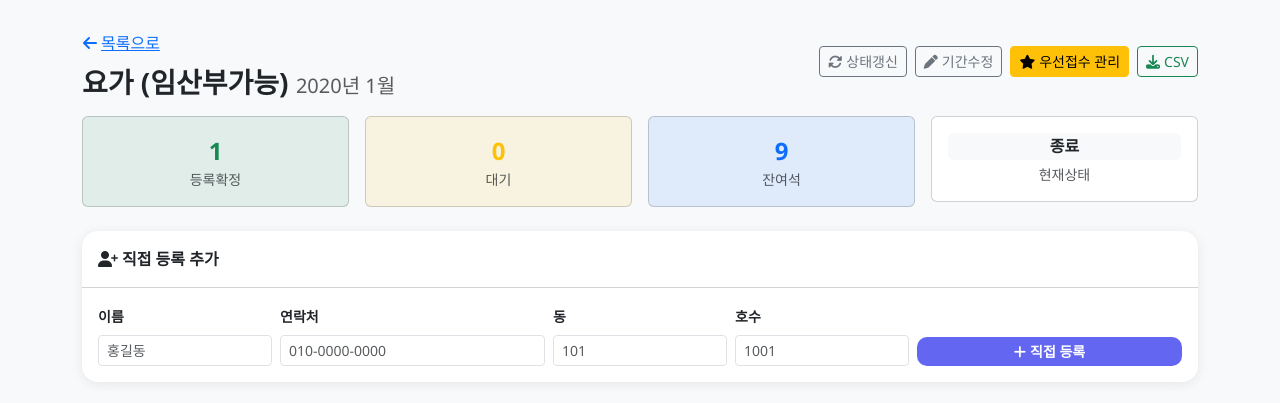
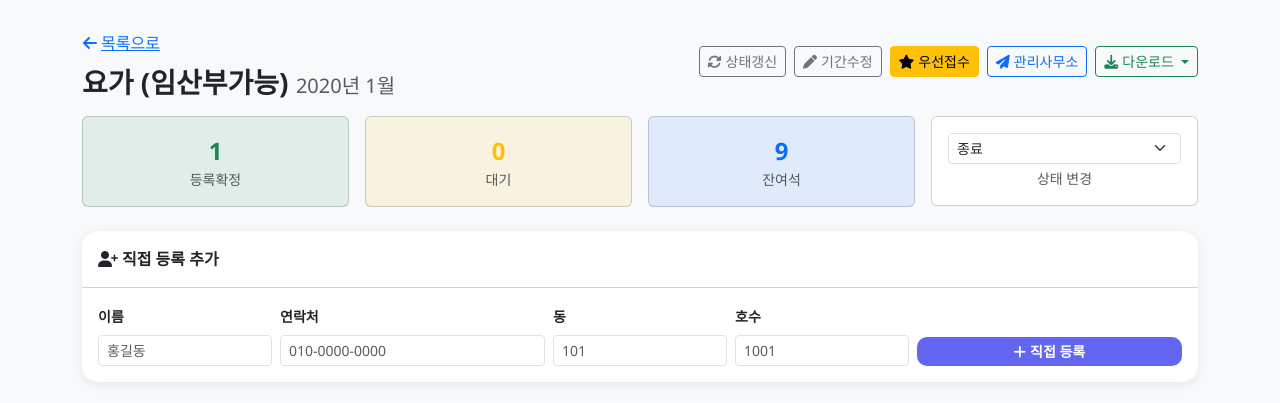
Before and after one commit to parkran-gx/gx-booking, a Django app: page /enrollments/admin/1/ in a window 1280 px wide. Shown: the part 56-459 px from the top of the page. Run offline with Django 4.2, Linux system fonts and the light colour scheme; a user stored in the database is signed in; data comes from the database, SQL or seed files in the repository; tables that the repository leaves empty hold one stand-in row (values such as "Sample post").

Commit message:
feat: xlsx다운로드·상태수동변경·관리 UI 개선

```diff
--- a/apps/enrollments/templates/enrollments/admin_detail.html
+++ b/apps/enrollments/templates/enrollments/admin_detail.html
@@ -11,7 +11,7 @@
       <span class="text-muted fw-normal fs-5">{{ period.year }}년 {{ period.month }}월</span>
     </h3>
   </div>
-  <div class="d-flex gap-2">
+  <div class="d-flex gap-2 flex-wrap justify-content-end">
     <a href="/enrollments/admin/{{ period.id }}/sync-status/" class="btn btn-sm btn-outline-secondary">
       <i class="fa-solid fa-rotate me-1"></i>상태갱신
     </a>
@@ -19,11 +19,33 @@
       <i class="fa-solid fa-pen me-1"></i>기간수정
     </a>
     <a href="/enrollments/admin/{{ period.id }}/priority/" class="btn btn-sm btn-warning">
-      <i class="fa-solid fa-star me-1"></i>우선접수 관리
+      <i class="fa-solid fa-star me-1"></i>우선접수
     </a>
-    <a href="/enrollments/admin/{{ period.id }}/export/" class="btn btn-sm btn-outline-success">
-      <i class="fa-solid fa-download me-1"></i>CSV
+    <a href="/enrollments/admin/{{ period.id }}/office-send/" class="btn btn-sm btn-outline-primary">
+      <i class="fa-solid fa-paper-plane me-1"></i>관리사무소
     </a>
+    <div class="dropdown">
+      <button class="btn btn-sm btn-outline-success dropdown-toggle" data-bs-toggle="dropdown">
+        <i class="fa-solid fa-download me-1"></i>다운로드
+      </button>
+      <ul class="dropdown-menu dropdown-menu-end">
+        <li>
+          <a class="dropdown-item" href="/enrollments/admin/{{ period.id }}/export-xlsx/">
+            <i class="fa-solid fa-file-excel me-1 text-success"></i>Excel (xlsx)
+          </a>
+        </li>
+        <li>
+          <a class="dropdown-item" href="/enrollments/admin/{{ period.id }}/export-pdf/">
+            <i class="fa-solid fa-file-pdf me-1 text-danger"></i>PDF
+          </a>
+        </li>
+        <li>
+          <a class="dropdown-item" href="/enrollments/admin/{{ period.id }}/export/">
+            <i class="fa-solid fa-file-csv me-1 text-secondary"></i>CSV
+          </a>
+        </li>
+      </ul>
+    </div>
   </div>
 </div>
 
@@ -48,15 +70,15 @@
   </div>
   <div class="col-3">
     <div class="card text-center p-3">
-      <span class="badge fs-6
-        {% if period.status == 'priority' %}bg-warning
-        {% elif period.status == 'general' %}bg-success
-        {% elif period.status == 'closed' %}bg-danger
-        {% elif period.status == 'preparing' %}bg-secondary
-        {% else %}bg-light text-dark{% endif %}">
-        {{ period.get_status_display }}
-      </span>
-      <small class="text-muted mt-1">현재상태</small>
+      <form method="post" action="/enrollments/admin/{{ period.id }}/change-status/">
+        {% csrf_token %}
+        <select name="status" class="form-select form-select-sm mb-1" onchange="this.form.submit()">
+          {% for val, label in period.STATUS_CHOICES %}
+          <option value="{{ val }}" {% if period.status == val %}selected{% endif %}>{{ label }}</option>
+          {% endfor %}
+        </select>
+      </form>
+      <small class="text-muted">상태 변경</small>
     </div>
   </div>
 </div>
@@ -64,10 +86,10 @@
 {% if cancel_reqs %}
 <div class="alert alert-warning mb-4">
   <i class="fa-solid fa-triangle-exclamation me-1"></i>
-  <strong>변경 요청 {{ cancel_reqs.count }}건</strong>이 있습니다.
+  <strong>변경 요청 {{ cancel_reqs.count }}건</strong>
   {% for r in cancel_reqs %}
-  <div class="mt-2 small border-top pt-2">
-    {{ r.name }} ({{ r.building }}동 {{ r.unit }}호) : {{ r.cancel_message }}
+  <div class="mt-2 small border-top pt-2 d-flex justify-content-between">
+    <span>{{ r.name }} ({{ r.building }}동 {{ r.unit }}호) : {{ r.cancel_message }}</span>
     <form method="post" action="/enrollments/admin/{{ period.id }}/cancel/{{ r.id }}/" class="d-inline ms-2">
       {% csrf_token %}
       <button type="submit" class="btn btn-xs btn-danger btn-sm"
@@ -115,9 +137,7 @@
   <div class="table-responsive">
     <table class="table table-hover mb-0">
       <thead class="table-light">
-        <tr>
-          <th>번호</th><th>이름</th><th>동/호수</th><th>연락처</th><th>접수유형</th><th>등록일</th><th>처리</th>
-        </tr>
+        <tr><th>번호</th><th>이름</th><th>동/호수</th><th>연락처</th><th>접수유형</th><th>등록일</th><th>처리</th></tr>
       </thead>
       <tbody>
         {% for e in confirmed %}
@@ -133,7 +153,7 @@
           </td>
           <td class="small text-muted">{{ e.created_at|date:"m/d H:i" }}</td>
           <td>
-            <form method="post" action="/enrollments/admin/{{ period.id }}/cancel/{{ e.id }}/" class="d-inline">
+            <form method="post" action="/enrollments/admin/{{ period.id }}/cancel/{{ e.id }}/">
               {% csrf_token %}
               <button type="submit" class="btn btn-xs btn-outline-danger btn-sm"
                 onclick="return confirm('취소하시겠습니까?')">취소</button>
--- a/apps/enrollments/urls.py
+++ b/apps/enrollments/urls.py
@@ -15,5 +15,9 @@ urlpatterns = [
     path('admin/<int:period_id>/cancel/<int:enrollment_id>/', views.admin_cancel, name='admin_cancel'),
     path('admin/<int:period_id>/manual/', views.admin_manual_enroll, name='admin_manual'),
     path('admin/<int:period_id>/export/', views.admin_export, name='admin_export'),
+    path('admin/<int:period_id>/export-pdf/', views.admin_export_pdf, name='admin_export_pdf'),
+    path('admin/<int:period_id>/export-xlsx/', views.admin_export_xlsx, name='admin_export_xlsx'),
+    path('admin/<int:period_id>/office-send/', views.admin_office_send, name='admin_office_send'),
     path('admin/<int:period_id>/sync-status/', views.admin_sync_status, name='admin_sync'),
+    path('admin/<int:period_id>/change-status/', views.admin_change_status, name='admin_change_status'),
 ]
--- a/apps/enrollments/views.py
+++ b/apps/enrollments/views.py
@@ -436,3 +436,113 @@ def admin_office_send(request, period_id):
         'enrollments': enrollments,
         'copy_text': copy_text,
     })
+
+
+@login_required
+def admin_export_xlsx(request, period_id):
+    """등록 명단 Excel(xlsx) 출력"""
+    if not request.user.profile.is_complex_admin:
+        messages.error(request, '권한이 없습니다.')
+        return redirect('/')
+    import openpyxl
+    from openpyxl.styles import Font, PatternFill, Alignment, Border, Side
+    from openpyxl.utils import get_column_letter
+    from django.http import HttpResponse
+    from io import BytesIO
+
+    period = get_object_or_404(EnrollmentPeriod, id=period_id)
+    enrollments = period.enrollments.filter(status='confirmed').order_by('building', 'unit')
+
+    wb = openpyxl.Workbook()
+    ws = wb.active
+    ws.title = f"{period.year}년{period.month}월"
+
+    # 스타일 정의
+    header_font = Font(bold=True, color='FFFFFF', size=11)
+    header_fill = PatternFill(start_color='6366F1', end_color='6366F1', fill_type='solid')
+    center = Alignment(horizontal='center', vertical='center')
+    thin = Border(
+        left=Side(style='thin'), right=Side(style='thin'),
+        top=Side(style='thin'), bottom=Side(style='thin')
+    )
+    alt_fill = PatternFill(start_color='F0F0FF', end_color='F0F0FF', fill_type='solid')
+
+    # 제목 행
+    title = f"{period.gx_class.name} {period.year}년 {period.month}월 수강 명단"
+    ws.merge_cells('A1:G1')
+    ws['A1'] = title
+    ws['A1'].font = Font(bold=True, size=14)
+    ws['A1'].alignment = center
+    ws.row_dimensions[1].height = 30
+
+    # 부제목
+    ws.merge_cells('A2:G2')
+    complex_name = period.gx_class.complex.name if period.gx_class.complex else '-'
+    ws['A2'] = f"단지: {complex_name} | 정원: {period.capacity}명 | 등록: {enrollments.count()}명"
+    ws['A2'].alignment = center
+    ws['A2'].font = Font(size=10, color='666666')
+    ws.row_dimensions[2].height = 20
+
+    # 헤더
+    headers = ['번호', '이름', '동', '호수', '연락처', '접수유형', '등록일']
+    col_widths = [8, 15, 8, 8, 20, 12, 15]
+    for col, (h, w) in enumerate(zip(headers, col_widths), 1):
+        cell = ws.cell(row=3, column=col, value=h)
+        cell.font = header_font
+        cell.fill = header_fill
+        cell.alignment = center
+        cell.border = thin
+        ws.column_dimensions[get_column_letter(col)].width = w
+    ws.row_dimensions[3].height = 22
+
+    # 데이터
+    for i, e in enumerate(enrollments, 1):
+        row = i + 3
+        values = [
+            i, e.name, e.building, e.unit, e.phone,
+            e.get_enroll_type_display(),
+            e.created_at.strftime('%Y-%m-%d %H:%M')
+        ]
+        fill = alt_fill if i % 2 == 0 else None
+        for col, val in enumerate(values, 1):
+            cell = ws.cell(row=row, column=col, value=val)
+            cell.alignment = center
+            cell.border = thin
+            if fill:
+                cell.fill = fill
+        ws.row_dimensions[row].height = 20
+
+    # 합계 행
+    total_row = enrollments.count() + 4
+    ws.merge_cells(f'A{total_row}:E{total_row}')
+    ws[f'A{total_row}'] = f'총 {enrollments.count()}명'
+    ws[f'A{total_row}'].font = Font(bold=True)
+    ws[f'A{total_row}'].alignment = center
+
+    buffer = BytesIO()
+    wb.save(buffer)
+    buffer.seek(0)
+    filename = f"{period.gx_class.name}_{period.year}년{period.month}월_등록명단.xlsx"
+    response = HttpResponse(
+        buffer,
+        content_type='application/vnd.openxmlformats-officedocument.spreadsheetml.sheet'
+    )
+    response['Content-Disposition'] = f'attachment; filename="{filename}"'
+    return response
+
+
+@login_required
+def admin_change_status(request, period_id):
+    """등록기간 상태 수동 변경"""
+    if not request.user.profile.is_complex_admin:
+        messages.error(request, '권한이 없습니다.')
+        return redirect('/')
+    period = get_object_or_404(EnrollmentPeriod, id=period_id)
+    if request.method == 'POST':
+        new_status = request.POST.get('status')
+        if new_status in dict(EnrollmentPeriod.STATUS_CHOICES):
+            period.status = new_status
+            period.save(update_fields=['status'])
+            messages.success(request, f'상태가 [{period.get_status_display()}]로 변경되었습니다.')
+        return redirect('enrollments:admin_detail', period_id=period_id)
+    return redirect('enrollments:admin_detail', period_id=period_id)
--- a/requirements.txt
+++ b/requirements.txt
@@ -4,3 +4,4 @@ python-dotenv==1.0.1
 requests==2.32.3
 qrcode==7.4.2
 reportlab==4.2.2
+openpyxl==3.1.5
```
